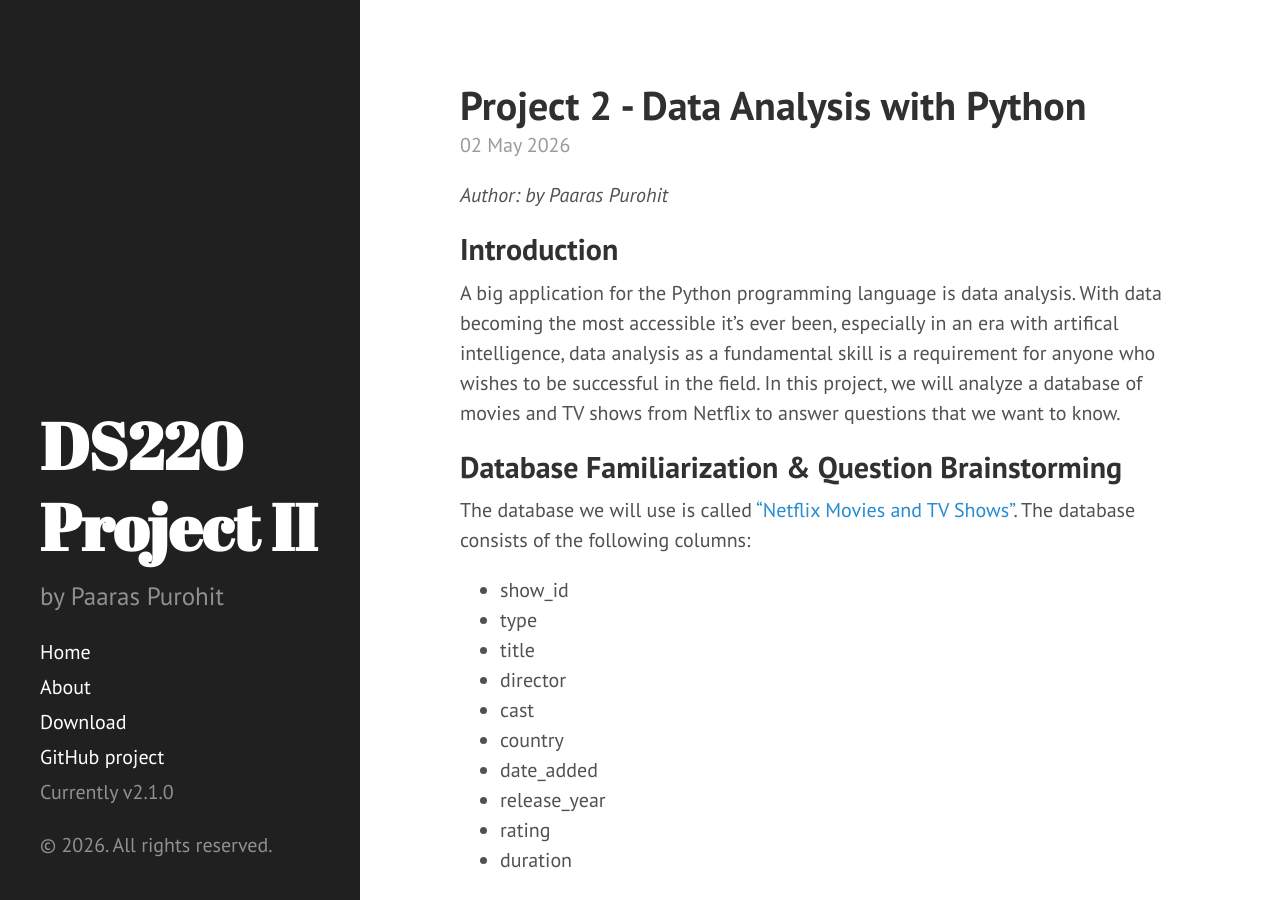
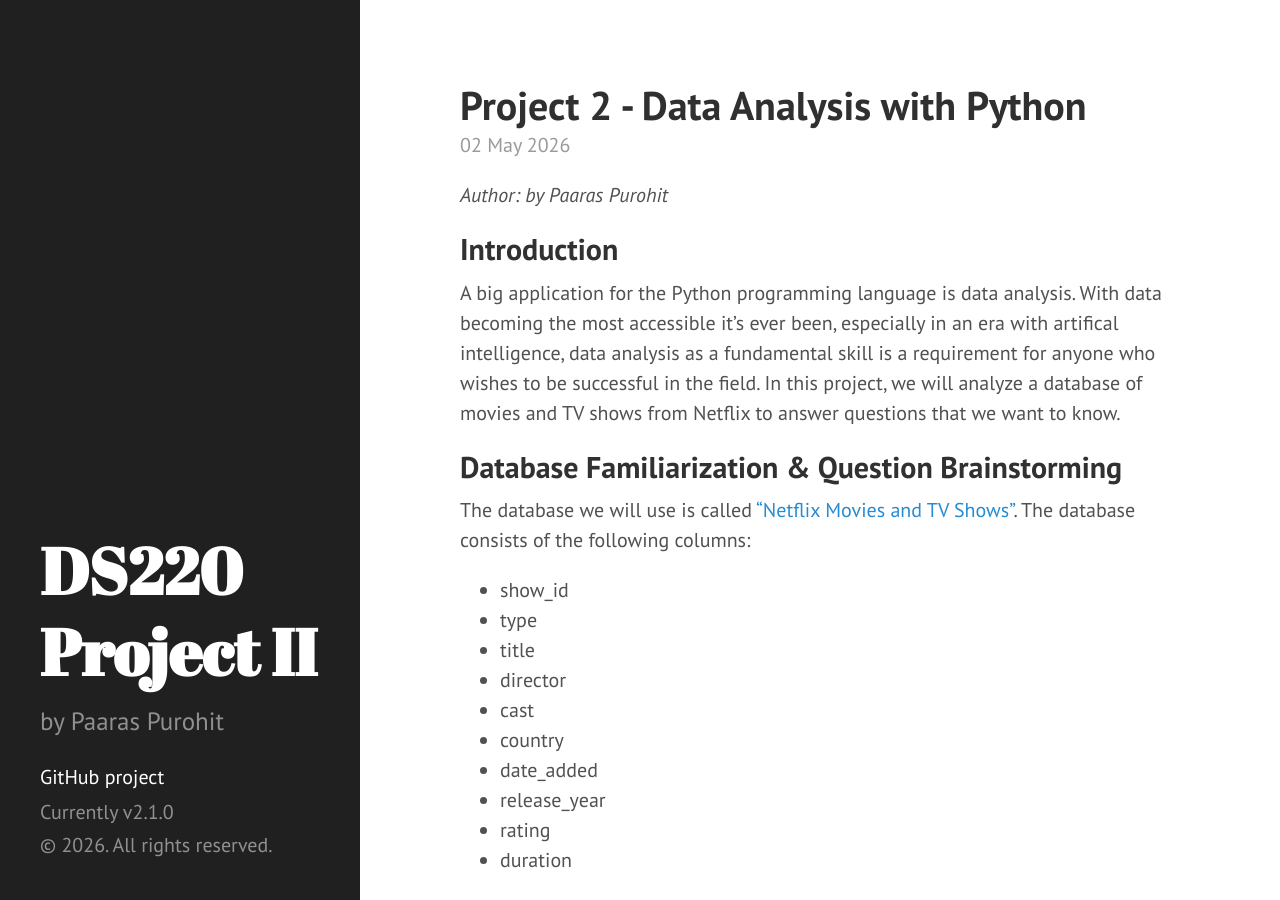
Before and after one commit to PaarasPurohit/purohitds220proj2, a Jekyll site: the page built from index.html, in a window 1280 px wide and 900 px high. Built offline with Jekyll 4.4.1, drawn with Linux system fonts in a browser that asks for light colours; Markdown is read by kramdown in place of the engine named in the settings; the list of posts is cut into pages by our own code.

Commit message:
Remove unnecessary parts of sidebar

```diff
--- a/_includes/sidebar.html
+++ b/_includes/sidebar.html
@@ -9,8 +9,10 @@
       <p class="lead">{{ site.description }}</p>
     </div>
 
+    <!--
     <nav class="sidebar-nav">
       <a class="sidebar-nav-item{% if page.url == site.baseurl %} active{% endif %}" href="{{ site.baseurl }}">Home</a>
+
 
       {% comment %}
         The code below dynamically generates a sidebar nav of pages with
@@ -25,8 +27,8 @@
           {% endif %}
         {% endif %}
       {% endfor %}
+      -->
 
-      <a class="sidebar-nav-item" href="{{ site.github.repo }}/archive/v{{ site.version }}.zip">Download</a>
       <a class="sidebar-nav-item" href="{{ site.github.repo }}">GitHub project</a>
       <span class="sidebar-nav-item">Currently v{{ site.version }}</span>
     </nav>
```
